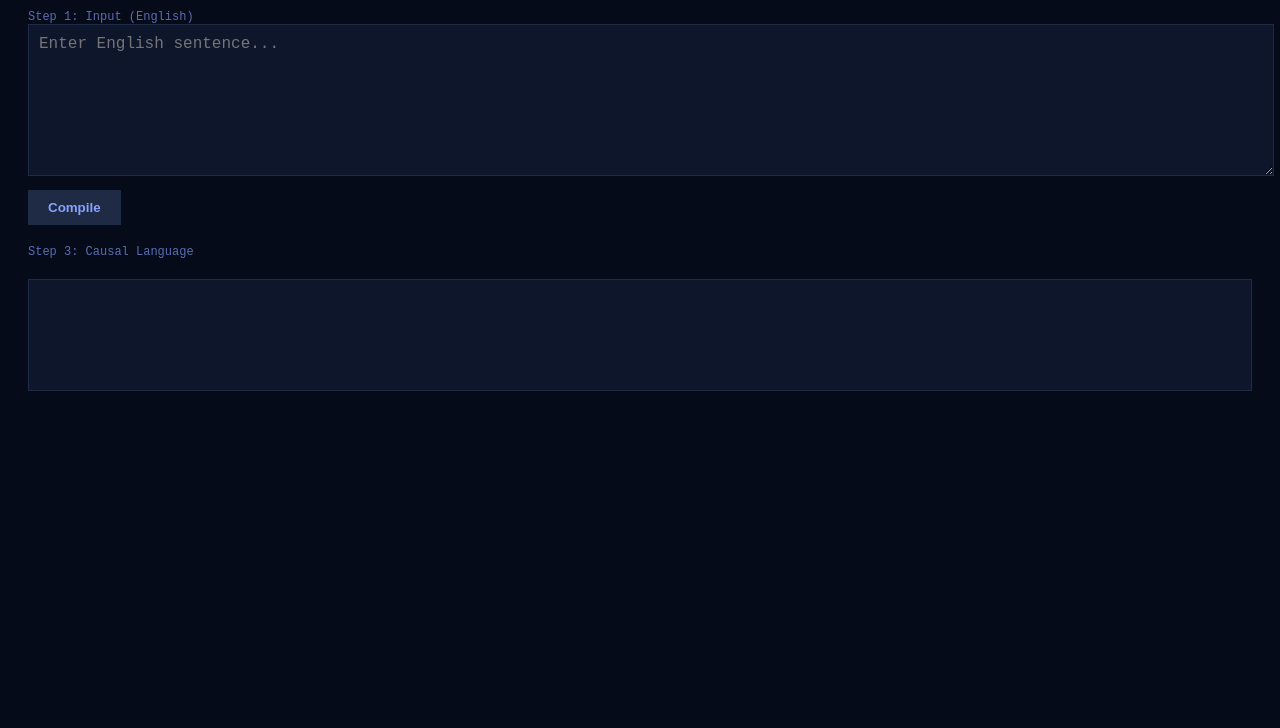
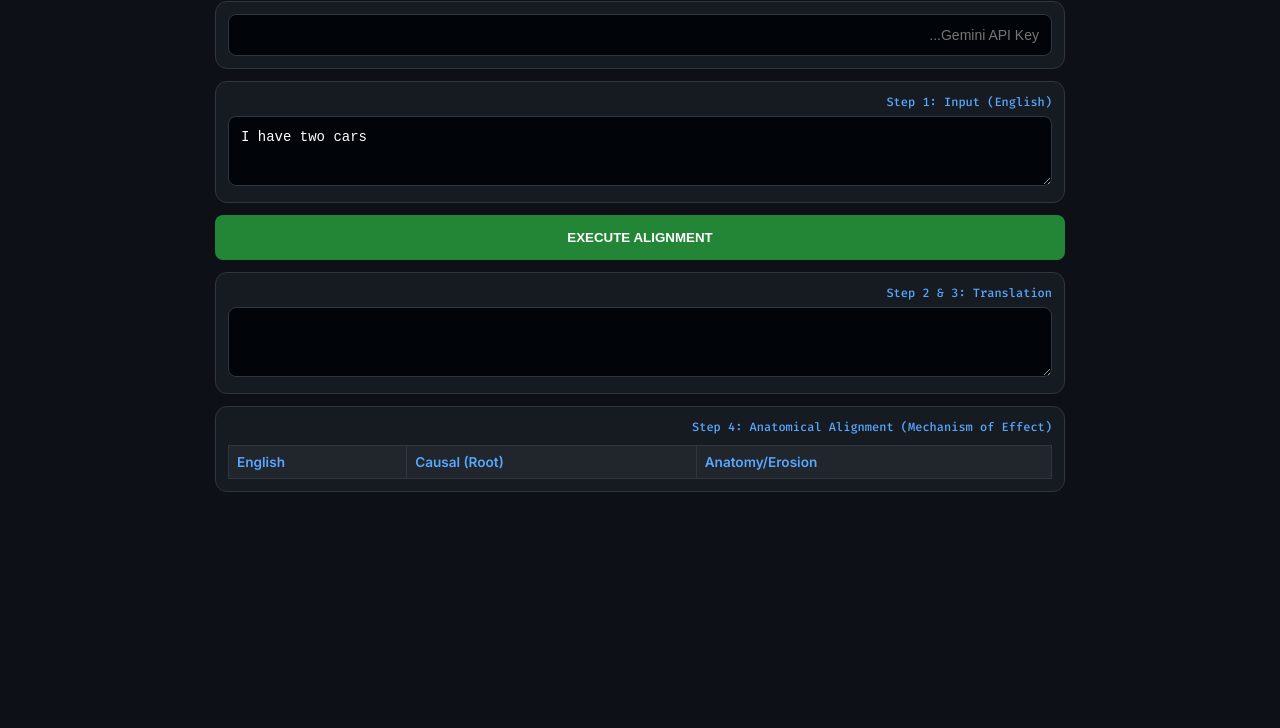
Before and after one commit to mynameispooya/My_langu, a plain HTML site: page index.html in a window 1280 px wide. Shown: the part 72-800 px from the top of the page. Drawn offline with Linux system fonts and the light colour scheme.

Commit message:
Update index.html

```diff
--- a/index.html
+++ b/index.html
@@ -1,169 +1,147 @@
 <!DOCTYPE html>
-<html lang="en">
+<html lang="fa" dir="rtl">
 <head>
-<meta charset="UTF-8">
-<meta name="viewport" content="width=device-width, initial-scale=1.0">
-<title>Causal Compiler v5.0</title>
+    <meta charset="UTF-8">
+    <meta name="viewport" content="width=device-width, initial-scale=1.0, maximum-scale=1.0, user-scalable=no">
+    <title>Causal Compiler v4.6 - Structural Alignment</title>
+    <link href="https://fonts.googleapis.com/css2?family=Fira+Code:wght@300;500&family=Inter:wght@300;400;600&display=swap" rel="stylesheet">
+    <style>
+        :root { --bg: #0d1117; --card-bg: #161b22; --text: #c9d1d9; --accent: #58a6ff; --border: #30363d; --success: #238636; }
+        * { box-sizing: border-box; }
+        body { font-family: 'Inter', sans-serif; background-color: var(--bg); color: var(--text); margin: 0; padding: 10px; }
+        .container { width: 100%; max-width: 850px; margin: 0 auto; display: flex; flex-direction: column; gap: 12px; }
+        .header h1 { font-family: 'Fira Code', monospace; color: var(--accent); font-size: 1.2rem; text-align: center; }
+        input, textarea { background: #010409 !important; border: 1px solid var(--border); color: #fff; padding: 12px; border-radius: 8px; width: 100%; font-size: 14px; outline: none; }
+        .field-container { position: relative; background: var(--card-bg); padding: 12px; border-radius: 12px; border: 1px solid var(--border); }
+        .label { display: block; margin-bottom: 6px; font-family: 'Fira Code', monospace; font-size: 0.75rem; color: var(--accent); text-align: right; }
+        textarea { min-height: 70px; text-align: left; direction: ltr; }
+        .btn-generate { background: var(--success); color: white; border: none; padding: 15px; border-radius: 8px; cursor: pointer; font-weight: 600; width: 100%; transition: 0.3s; }
 
-<style>
-body{
-    background:#050b18;
-    color:#8aa2ff;
-    font-family:monospace;
-    padding:20px;
-}
-h2{
-    text-align:center;
-    letter-spacing:2px;
-}
-textarea{
-    width:100%;
-    height:130px;
-    background:#0d162b;
-    color:#ffffff;
-    border:1px solid #1f2a44;
-    padding:10px;
-    font-size:16px;
-}
-button{
-    margin-top:10px;
-    padding:10px 20px;
-    background:#1f2a44;
-    color:#8aa2ff;
-    border:none;
-    cursor:pointer;
-    font-weight:bold;
-}
-button:hover{
-    background:#2b3a66;
-}
-.output{
-    margin-top:20px;
-    padding:15px;
-    background:#0d162b;
-    border:1px solid #1f2a44;
-    white-space:pre-wrap;
-    min-height:80px;
-}
-.small{
-    font-size:12px;
-    color:#5a6db3;
-}
-</style>
+        /* Anatomy Alignment Table (Step 4) */
+        .mapping-table { width: 100%; border-collapse: collapse; margin-top: 10px; direction: ltr; }
+        .mapping-table th, .mapping-table td { border: 1px solid var(--border); padding: 8px; text-align: left; font-size: 0.85rem; }
+        .mapping-table th { background: #21262d; color: var(--accent); }
+
+        /* Markers */
+        .m-verb { color: #ff4d4d; font-weight: bold; }
+        .m-inf  { color: #ffa500; font-weight: bold; }
+        .m-past { color: #bf00ff; font-weight: bold; }
+        .m-plural { color: #58a6ff; text-decoration: underline; }
+
+        .word-tag { display: inline-block; background: #30363d; padding: 2px 6px; border-radius: 4px; font-family: 'Fira Code'; font-size: 0.8rem; }
+    </style>
 </head>
+<body>
+<div class="container">
+    <div class="header"><h1>CAUSAL COMPILER v4.6</h1></div>
+    <div class="field-container"><input type="password" id="apiKey" placeholder="Gemini API Key..."></div>
 
-<body>
+    <div class="field-container">
+        <label class="label">Step 1: Input (English)</label>
+        <textarea id="inputRaw">I have two cars</textarea>
+    </div>
 
-<h2>CAUSAL COMPILER v5.0</h2>
+    <button class="btn-generate" onclick="processTranslation()" id="generateBtn">EXECUTE ALIGNMENT</button>
 
-<div class="small">Step 1: Input (English)</div>
-<textarea id="inputText" placeholder="Enter English sentence..."></textarea>
-<button onclick="compileText()">Compile</button>
+    <div class="field-container">
+        <label class="label">Step 2 & 3: Translation</label>
+        <textarea id="outputCausal" readonly></textarea>
+    </div>
 
-<div class="small" style="margin-top:20px;">Step 3: Causal Language</div>
-<div class="output" id="outputBox"></div>
+    <div class="field-container">
+        <label class="label">Step 4: Anatomical Alignment (Mechanism of Effect)</label>
+        <div id="alignment-output">
+            <table class="mapping-table" id="mappingTable">
+                <thead><tr><th>English</th><th>Causal (Root)</th><th>Anatomy/Erosion</th></tr></thead>
+                <tbody></tbody>
+            </table>
+        </div>
+    </div>
+</div>
 
-<script type="module">
+<script>
+    function parseAnatomy(word) {
+        // شناسایی ساختاری پسوندها برای نمایش رنگی در جدول
+        let html = word;
+        const rules = [
+            { reg: /(.*)(r)(is)$/, cls: ['','m-3rd','m-verb'] },
+            { reg: /(.*)(t)(is)$/, cls: ['','m-past','m-verb'] },
+            { reg: /(.*)(is)$/, cls: ['','m-verb'] },
+            { reg: /(.*)(er)$/, cls: ['','m-inf'] },
+            { reg: /(.*)(z)$/,  cls: ['','m-plural'] }
+        ];
 
-import { GoogleGenerativeAI } from "https://esm.run/@google/generative-ai";
-
-const API_KEY = "PUT_YOUR_API_KEY_HERE";
-const genAI = new GoogleGenerativeAI(API_KEY);
-
-async function compileText(){
-
-    const input = document.getElementById("inputText").value.trim();
-    const outputBox = document.getElementById("outputBox");
-
-    if(!input){
-        outputBox.textContent = "Please enter a sentence.";
-        return;
+        for (let rule of rules) {
+            let match = word.match(rule.reg);
+            if (match) {
+                html = "";
+                for(let i=1; i<match.length; i++) {
+                    html += rule.cls[i] ? `<span class="${rule.cls[i]}">${match[i]}</span>` : match[i];
+                }
+                break;
+            }
+        }
+        return html;
     }
 
-    outputBox.textContent = "Processing...";
+    async function processTranslation() {
+        const apiKey = document.getElementById('apiKey').value;
+        const input = document.getElementById('inputRaw').value;
+        const btn = document.getElementById('generateBtn');
+        if (!apiKey || !input) return alert('API Key and Input required.');
 
-    try{
+        btn.disabled = true; btn.innerText = "ALIGNING SYSTEMS...";
 
-        const model = genAI.getGenerativeModel({
-            model: "gemini-2.5-flash"
-        });
+        const systemPrompt = `You are Causal Compiler v4.6. Translate English to Causal Language.
+        Rules: Root of 'have' is 'Havis'. Plural is 'z'. Rule 1: Latin -> Erosion.
+        Suffixes: Verb:-is, Inf:-er, 3rd:-r-is, Past:-t-is, Plural:-z.
 
-        // 🔥 پرامپ حرفه‌ای شامل قواعد زبانی
-        const prompt = `
-You are a linguistic transformation engine.
+        Return ONLY a JSON object:
+        {
+          "causal_full": "The full translated sentence",
+          "alignment": [
+            {"en": "English word", "causal": "Eroded word", "process": "Latin: [word] -> Erosion: [word]"}
+          ]
+        }`;
 
-TASK:
-Transform the input English sentence into a structured CAUSAL LANGUAGE format.
+        try {
+            const response = await fetch('https://generativelanguage.googleapis.com/v1beta/models/gemini-1.5-flash:generateContent?key=' + apiKey, {
+                method: 'POST', headers: { 'Content-Type': 'application/json' },
+                body: JSON.stringify({ contents: [{ parts: [{ text: systemPrompt + "\n\nInput: " + input }] }] })
+            });
 
-STRICT RULES:
-1. Identify SUBJECT
-2. Identify ACTION (main verb)
-3. Identify OBJECT (if exists)
-4. Identify CAUSE (why it happens)
-5. Identify EFFECT (result of action)
-6. Do NOT explain anything.
-7. Output MUST be valid JSON only.
-8. No extra commentary.
-9. No markdown.
-10. No text outside JSON.
+            const data = await response.json();
+            const rawText = data.candidates[0].content.parts[0].text;
 
-JSON STRUCTURE REQUIRED:
+            // استخراج امن JSON
+            const start = rawText.indexOf('{');
+            const end = rawText.lastIndexOf('}');
+            const result = JSON.parse(rawText.substring(start, end + 1));
 
-{
-  "subject": "",
-  "action": "",
-  "object": "",
-  "cause": "",
-  "effect": "",
-  "causal_language": ""
-}
+            // نمایش خروجی متنی
+            document.getElementById('outputCausal').value = result.causal_full;
 
-CAUSAL_LANGUAGE RULE:
-Reconstruct the sentence in explicit cause-effect logical form:
-"Because [CAUSE], [SUBJECT] [ACTION] [OBJECT], therefore [EFFECT]."
+            // ساخت جدول همترازی (Step 4)
+            const tbody = document.querySelector('#mappingTable tbody');
+            tbody.innerHTML = '';
 
-If cause is implicit, infer a logical cause.
-If effect is implicit, infer a logical effect.
+            result.alignment.forEach(item => {
+                const row = document.createElement('tr');
+                row.innerHTML = `
+                    <td><b>${item.en}</b></td>
+                    <td>${parseAnatomy(item.causal)}</td>
+                    <td><small>${item.process}</small></td>
+                `;
+                tbody.appendChild(row);
+            });
 
-INPUT:
-"${input}"
-`;
-
-        const result = await model.generateContent({
-            contents: [{ role: "user", parts: [{ text: prompt }] }],
-            generationConfig: {
-                responseMimeType: "application/json",
-                temperature: 0.2
-            }
-        });
-
-        const responseText = result.response.text();
-
-        let parsed;
-
-        try{
-            parsed = JSON.parse(responseText);
-        }catch{
-            // اگر متن اضافی بود JSON را استخراج می‌کنیم
-            const match = responseText.match(/\{[\s\S]*\}/);
-            if(match){
-                parsed = JSON.parse(match[0]);
-            }else{
-                throw new Error("Model did not return valid JSON.");
-            }
+        } catch (e) {
+            console.error(e);
+            alert("JSON Syntax Error: سیستم در استخراج ساختار با شکست مواجه شد. لطفاً دوباره تلاش کنید.");
+        } finally {
+            btn.disabled = false; btn.innerText = "EXECUTE ALIGNMENT";
         }
-
-        outputBox.textContent = parsed.causal_language;
-
-    }catch(error){
-        console.error(error);
-        outputBox.textContent = "System Error: " + error.message;
     }
-}
-
-window.compileText = compileText;
-
 </script>
-
 </body>
 </html>
```
